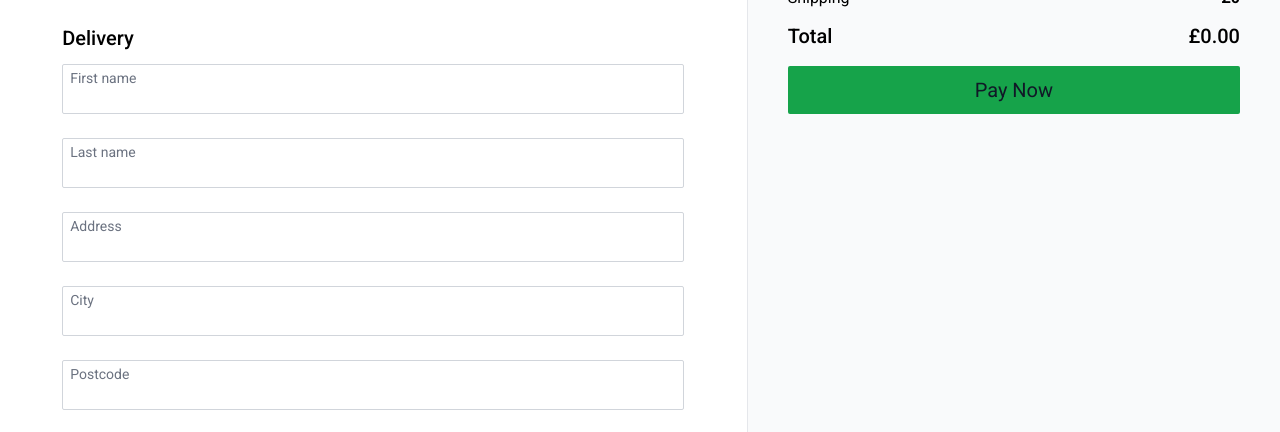
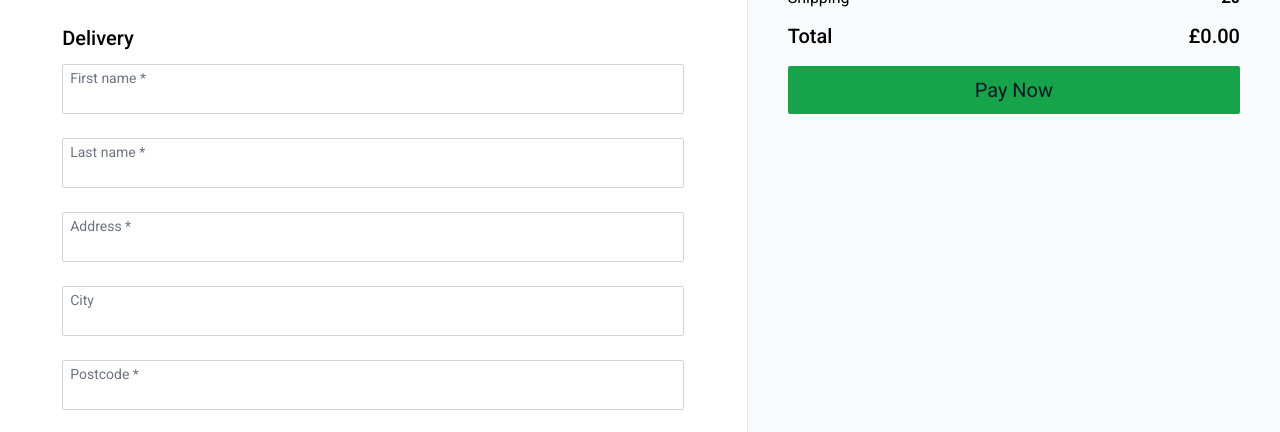
Before and after one commit to nadrojb/ecom-store-react-typescript, a React (Vite) app: page /checkout in a window 1280 px wide. Shown: the part 186-618 px from the top of the page. Built offline with nearby package versions, Linux system fonts and the light colour scheme.

Commit message:
made the suitable fields required

```diff
--- a/src/Pages/Checkout/index.tsx
+++ b/src/Pages/Checkout/index.tsx
@@ -63,7 +63,7 @@ function Checkout() {
             <div>
               <h2 className="text-xl font-medium">Delivery</h2>
 
-              <input
+              <input required
                 className="w-full border border-gray-300  pt-5 pb-1 px-2 mt-3 rounded-sm"
                 type="text"
               />
@@ -71,11 +71,11 @@ function Checkout() {
                 className="relative -top-12 left-2 text-sm text-gray-500"
                 htmlFor=""
               >
-                First name
+                First name *
               </label>
             </div>
             <div>
-              <input
+              <input required
                 className="w-full border border-gray-300  pt-5 pb-1 px-2 rounded-sm "
                 type="text"
               />
@@ -83,11 +83,11 @@ function Checkout() {
                 className="relative -top-12 left-2 text-sm text-gray-500"
                 htmlFor=""
               >
-                Last name
+                Last name *
               </label>
             </div>
             <div>
-              <input
+              <input required
                 className="w-full border border-gray-300  pt-5 pb-1 px-2 rounded-sm "
                 type="text"
               />
@@ -95,11 +95,11 @@ function Checkout() {
                 className="relative -top-12 left-2 text-sm text-gray-500"
                 htmlFor=""
               >
-                Address
+                Address *
               </label>
             </div>
             <div>
-              <input
+              <input required
                 className="w-full border border-gray-300  pt-5 pb-1 px-2  rounded-sm"
                 type="text"
               />
@@ -111,7 +111,7 @@ function Checkout() {
               </label>
             </div>
             <div>
-              <input
+              <input required
                 className="w-full border border-gray-300  pt-5 pb-1 px-2 rounded-sm "
                 type="text"
               />
@@ -119,7 +119,7 @@ function Checkout() {
                 className="relative -top-12 left-2 text-sm text-gray-500"
                 htmlFor=""
               >
-                Postcode
+                Postcode *
               </label>
             </div>
           </form>
```
